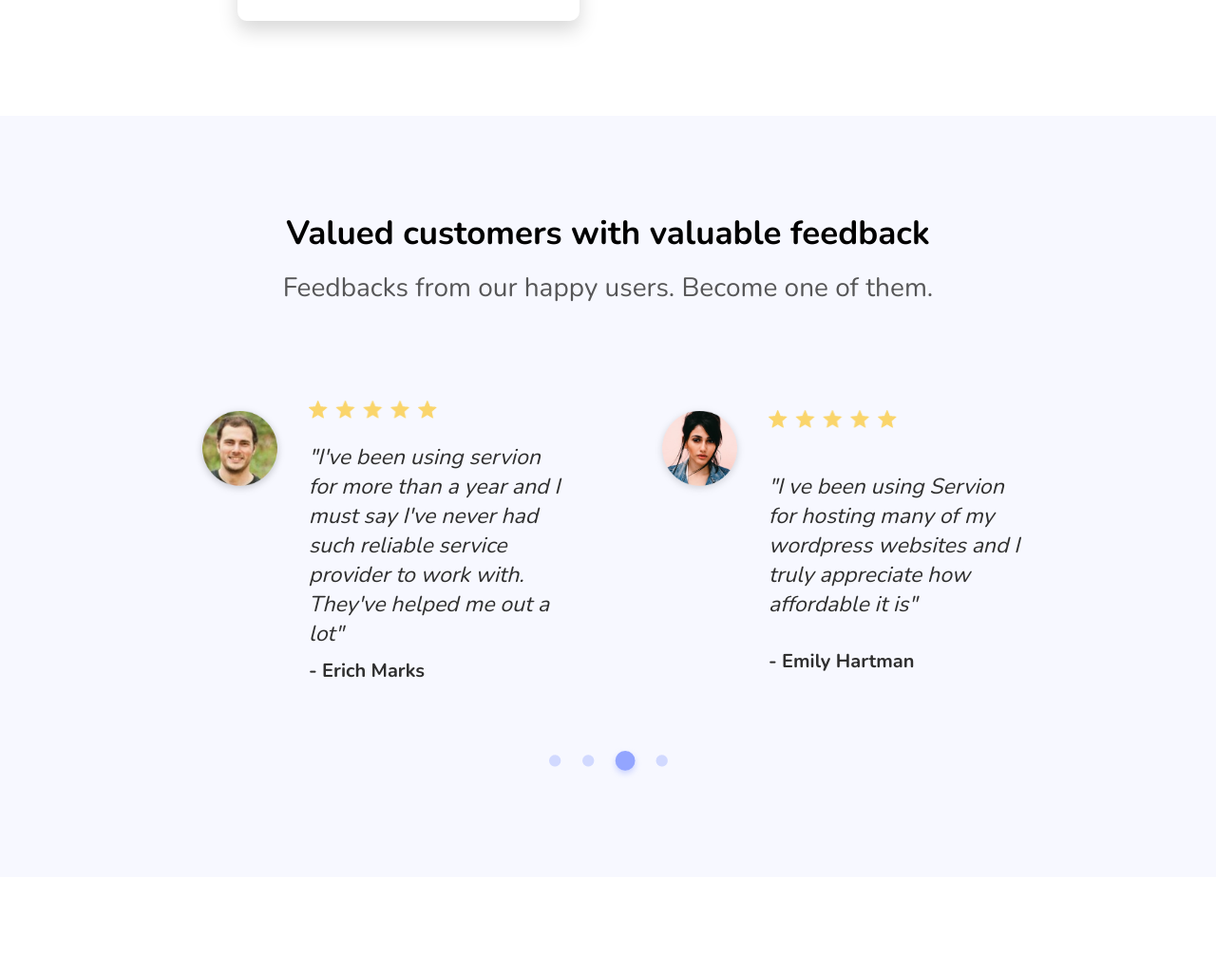
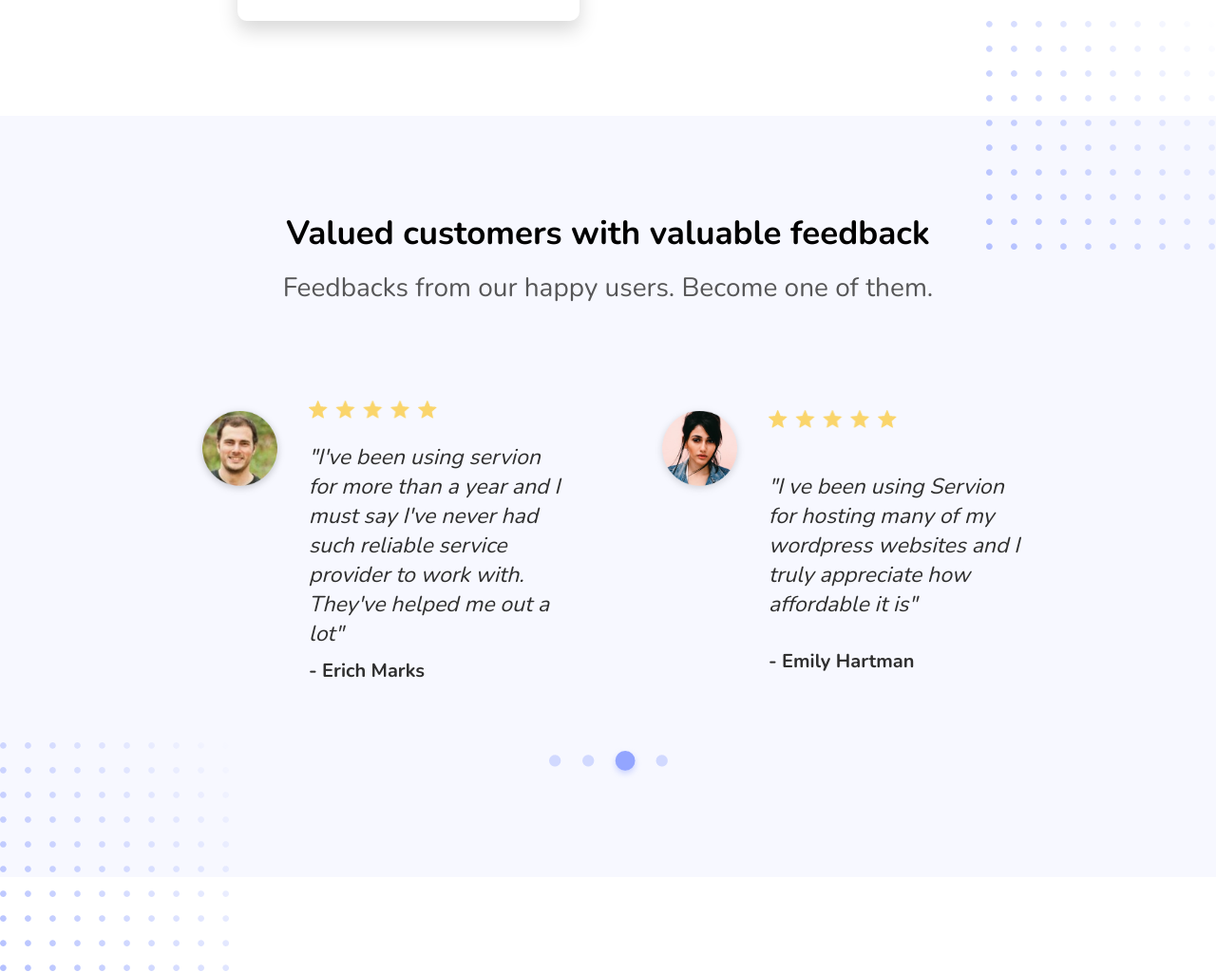
Before and after one commit to Adelktr/integration_sass, a plain HTML site: page index.html in a window 1280 px wide. Shown: the part 3997-5021 px from the top of the page at 95% size. Before the commit the page ends 4921 px from the top, so only its background shows below. Drawn offline with nearby package versions, Linux system fonts and the light colour scheme.

Commit message:
FIX Testimonials bg

```diff
--- a/index.html
+++ b/index.html
@@ -177,6 +177,8 @@
     </div>
 </section>
 <section class="testimonials">
+    <img src="resources/dotted_square.png" alt="">
+    <img src="resources/dotted_square.png" alt="">
     <h2 class="sectionTitle">Valued customers with valuable feedback</h2>
     <p class="sectionDescription">Feedbacks from our happy users. Become one of them.</p>
     <div class="testimonials-items">
--- a/style/style.scss
+++ b/style/style.scss
@@ -424,6 +424,7 @@ header {
   align-items: center;
   justify-content: center;
   padding: 100px 200px;
+  position: relative;
   &-items{
     display: flex;
     justify-content: space-between;
@@ -457,7 +458,17 @@ header {
       }
     }
   }
-  >img{
+  >img:nth-of-type(1){
+    position: absolute;
+    bottom: -100px;
+    left: 0px;
+  }
+  >img:nth-of-type(2){
+    position: absolute;
+    top: -100px;
+    right: 0px;
+  }
+  >img:nth-of-type(3){
     margin-top: 65px;
   }
 }
```
Also changed, not shown: style/style.css, 1 other file.
